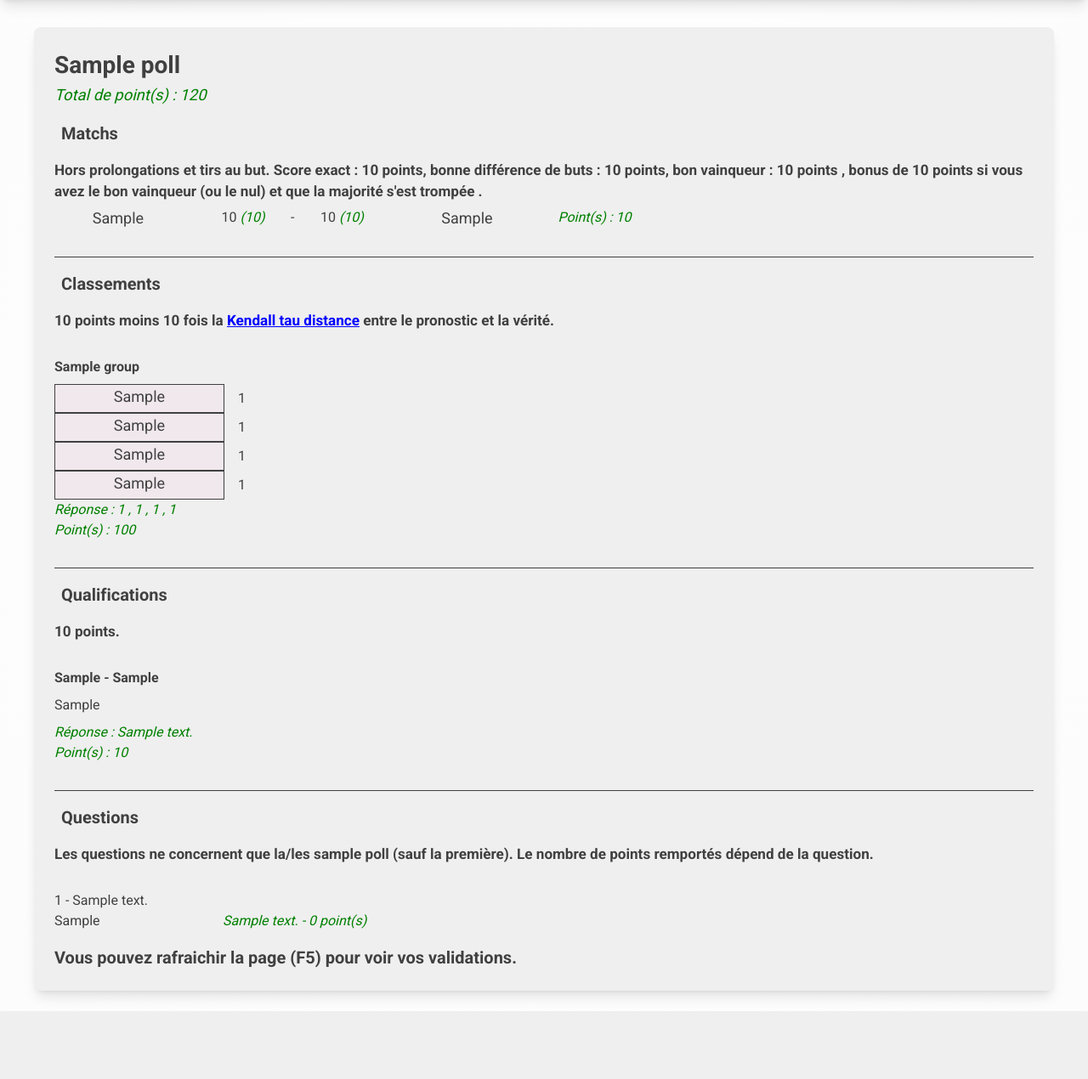
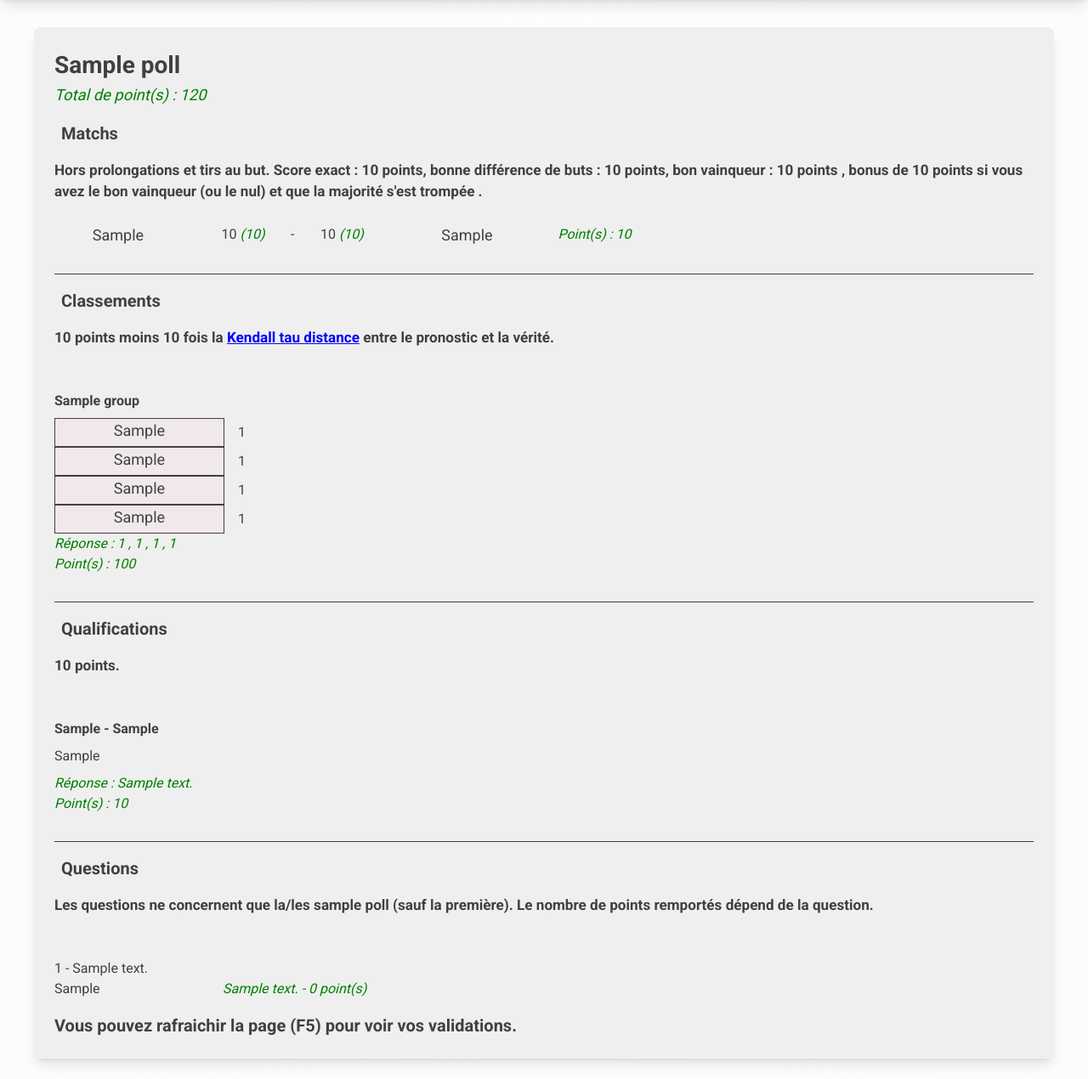
Before and after one commit to GodartVincent/CDM2022Prono, a Django app: page /poll/1/ in a window 1280 px wide. Shown: the part 80-1350 px from the top of the page at 85% size. Before the commit the page ends 1270 px from the top, so only its background shows below. Run offline with Django 4.2, Linux system fonts and the light colour scheme; a user stored in the database is signed in; tables that the repository leaves empty hold one stand-in row (values such as "Sample post"); parts of the project's set-up code (start-up, migrations or seed data) failed here and were passed over.

Commit message:
add more space between scoring definition and list of matches

```diff
--- a/prono/polls/static/polls/style.css
+++ b/prono/polls/static/polls/style.css
@@ -178,7 +178,7 @@ a {
 .poll__point_definition {
   font-weight: 650;
   font-size: 1.07em;
-  height: 55px;
+  height: 75px;
 }
 
 .poll__name {
```
